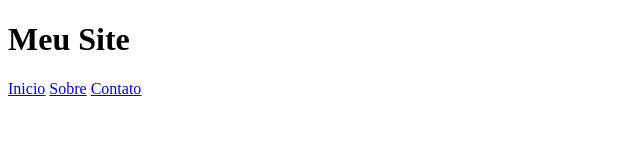
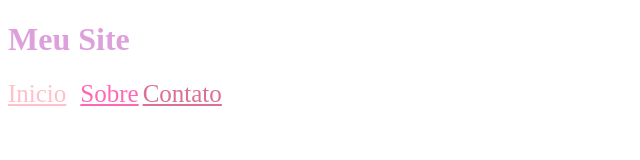
Before and after one commit to luisanovelli/projeto_git_html, a plain HTML site: page index.html in a window 1280 px wide. Shown: the whole page, without its empty margins (0-640 px from the left). Drawn offline with Linux system fonts and the light colour scheme.

Commit message:
formataçao basica no cabeçalho

```diff
--- a/index.html
+++ b/index.html
@@ -7,10 +7,13 @@
 </head>
 <body>
     <header>
-        <h1>Meu Site</h1>
-        <a href="#">Inicio</a>
-        <a href="#">Sobre</a>
-        <a href="#">Contato</a>
+        <h1 style="color: plum;">Meu Site</h1>
+        <a href="#" style="color: pink; margin-right: 10px; font-size: 25px;"
+        >Inicio</a>
+        <a href="#" style="color: hotpink; margin-right: 10 px; font-size: 25px;"
+        >Sobre</a>
+        <a href="#" style="color: palevioletred; margin-right: 10px; font-size: 25px;"
+        > Contato</a>
     </header>
 
 </body>
```
